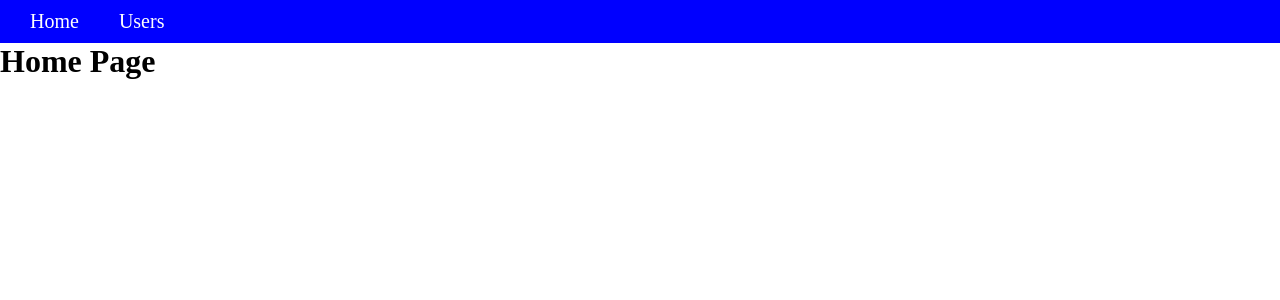
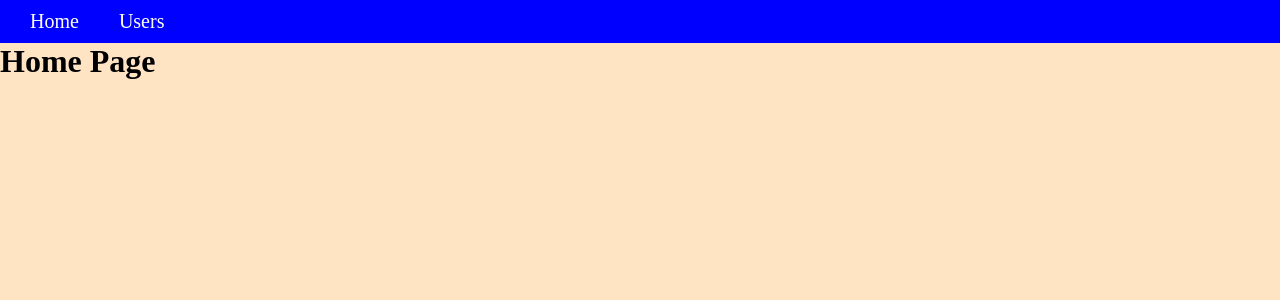
Before and after one commit to vbasoon/React-Next-deploy, a Next.js app: page / in a window 1280 px wide. Shown: the top 300 px of the page. Built offline with nearby package versions, Linux system fonts and the light colour scheme.

Commit message:
custom link

```diff
--- a/pages/styles/global.css
+++ b/pages/styles/global.css
@@ -3,3 +3,7 @@
   margin: 0;
   box-sizing: border-box;
 }
+
+body {
+  background-color: bisque;
+}
```
Also changed, not shown: components/A.js (added, +7 -0 lines).
